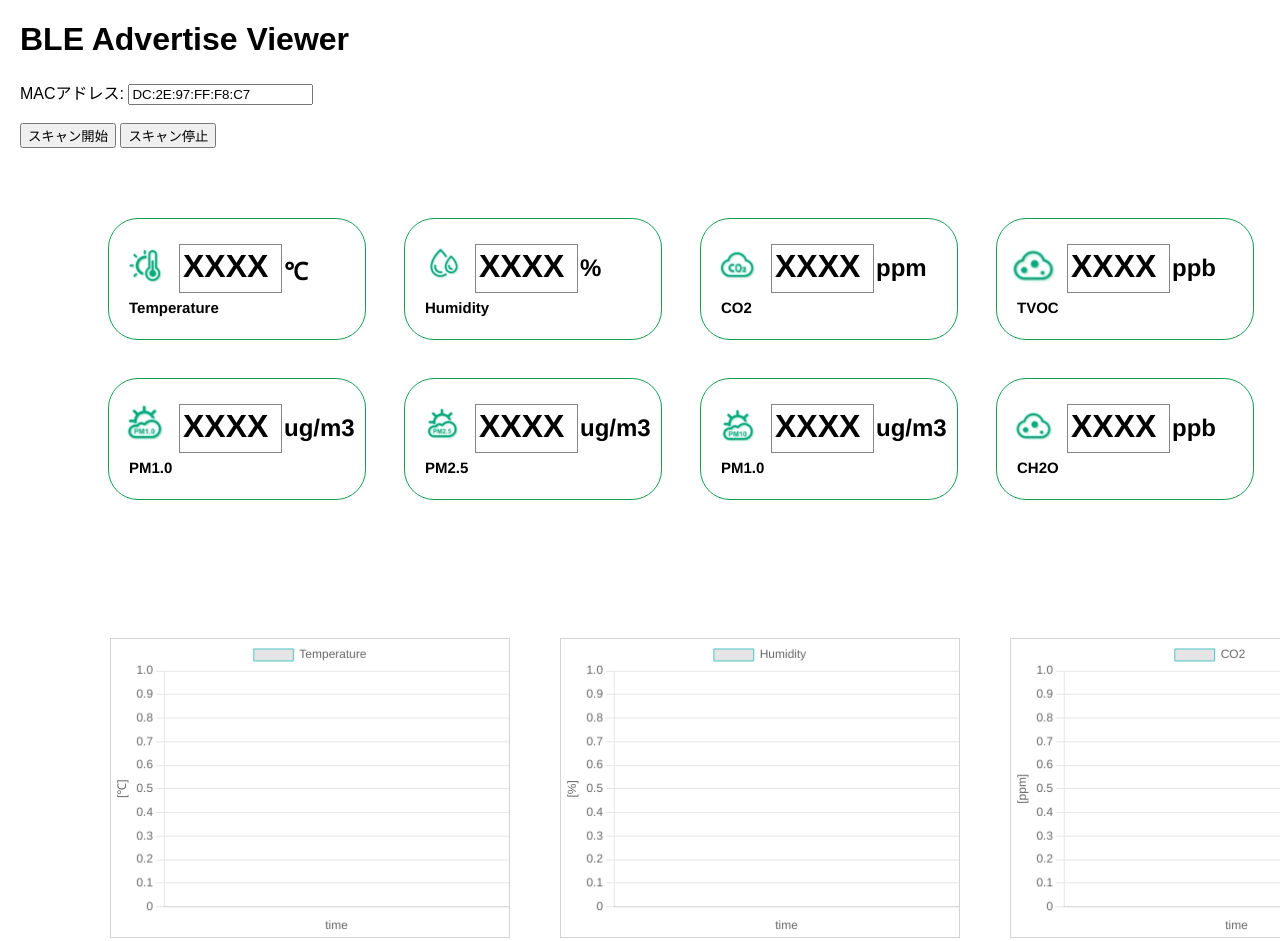
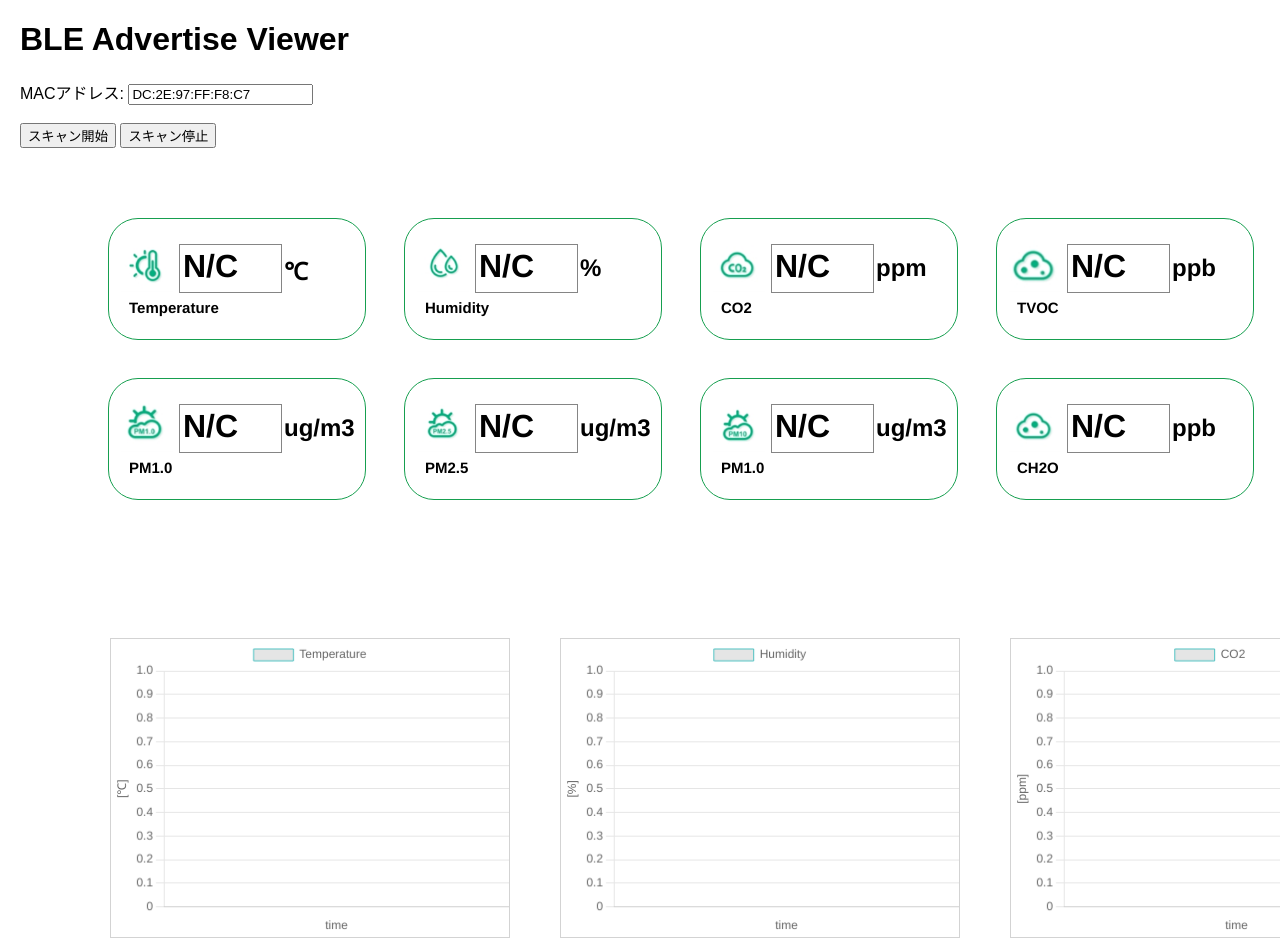
Before and after one commit to Hakuto09/iaq-adv-pc-display, an Electron app: page index.html in a window 1280 px wide. Shown: the top 941 px of the page. Drawn offline with Linux system fonts and the light colour scheme; no server answers.

Commit message:
20250820r01-005_default-value-is-nc

```diff
--- a/index.html
+++ b/index.html
@@ -32,7 +32,7 @@
             <div class="name-value">Temperature</div>
             <div class="box-value">
                 <div class="overlap-box-value">
-                    <div class="value" id="value-temperature">XXXX</div>
+                    <div class="value" id="value-temperature">N/C</div>
                 </div>
             </div>
             <div class="unit-value">℃</div>
@@ -42,7 +42,7 @@
             <div class="name-value">Humidity</div>
             <div class="box-value">
                 <div class="overlap-box-value">
-                    <div class="value" id="value-humidity">XXXX</div>
+                    <div class="value" id="value-humidity">N/C</div>
                 </div>
             </div>
             <div class="unit-value">%</div>
@@ -52,7 +52,7 @@
             <div class="name-value">CO2</div>
             <div class="box-value">
                 <div class="overlap-box-value">
-                    <div class="value" id="value-co2">XXXX</div>
+                    <div class="value" id="value-co2">N/C</div>
                 </div>
             </div>
             <div class="unit-value">ppm</div>
@@ -62,7 +62,7 @@
             <div class="name-value">TVOC</div>
             <div class="box-value">
                 <div class="overlap-box-value">
-                    <div class="value" id="value-tvoc">XXXX</div>
+                    <div class="value" id="value-tvoc">N/C</div>
                 </div>
             </div>
             <div class="unit-value">ppb</div>
@@ -72,7 +72,7 @@
             <div class="name-value">CO</div>
             <div class="box-value">
                 <div class="overlap-box-value">
-                    <div class="value" id="value-co">XXXX</div>
+                    <div class="value" id="value-co">N/C</div>
                 </div>
             </div>
             <div class="unit-value">℃</div>
@@ -82,7 +82,7 @@
             <div class="name-value">PM1.0</div>
             <div class="box-value">
                 <div class="overlap-box-value">
-                    <div class="value" id="value-pm1_0">XXXX</div>
+                    <div class="value" id="value-pm1_0">N/C</div>
                 </div>
             </div>
             <div class="unit-value">ug/m3</div>
@@ -92,7 +92,7 @@
             <div class="name-value">PM2.5</div>
             <div class="box-value">
                 <div class="overlap-box-value">
-                    <div class="value" id="value-pm2_5">XXXX</div>
+                    <div class="value" id="value-pm2_5">N/C</div>
                 </div>
             </div>
             <div class="unit-value">ug/m3</div>
@@ -102,7 +102,7 @@
             <div class="name-value">PM1.0</div>
             <div class="box-value">
                 <div class="overlap-box-value">
-                    <div class="value" id="value-pm10">XXXX</div>
+                    <div class="value" id="value-pm10">N/C</div>
                 </div>
             </div>
             <div class="unit-value">ug/m3</div>
@@ -112,7 +112,7 @@
             <div class="name-value">CH2O</div>
             <div class="box-value">
                 <div class="overlap-box-value">
-                    <div class="value" id="value-ch2o">XXXX</div>
+                    <div class="value" id="value-ch2o">N/C</div>
                 </div>
             </div>
             <div class="unit-value">ppb</div>
```
Also changed, not shown: main.js (+21 -11 lines), 2 other files.
